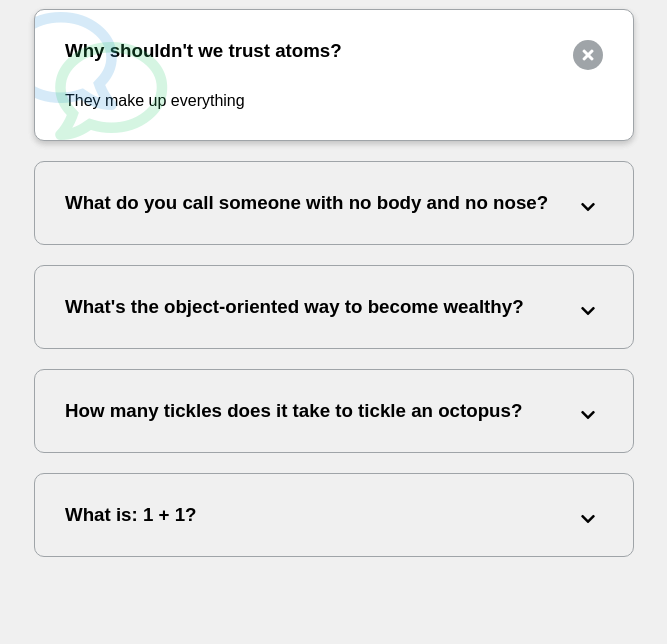
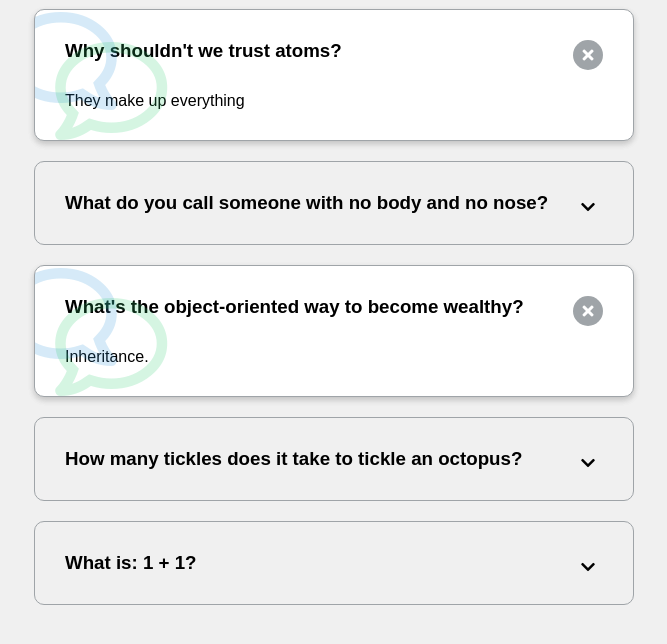
Before and after one commit to Spidey44/MN---50-Projects-In-50-Days---HTML-CSS-JavaScript, a plain HTML site: page 13 - faq-collapse/index.html in a window 1280 px wide. Shown: the part 108-752 px from the top of the page, without its empty margins (306-973 px from the left). Drawn offline with Linux system fonts and the light colour scheme; a web font is replaced by a local one.

Commit message:
ended #13

```diff
--- a/13 - faq-collapse/index.html
+++ b/13 - faq-collapse/index.html
@@ -10,7 +10,7 @@
   <body>
     <h1>Frequently Asked Questions</h1>
     <div class="faq-container">
-      <div class="faq active">
+      <div class="faq active"> <!-- active showing the answer  Many at once-->
         <h3 class="faq-title">
           Why shouldn't we trust atoms?
         </h3>
@@ -20,6 +20,7 @@
         </p>
 
         <button class="faq-toggle">
+          <!-- 2 buttoms, either expanded (chevron down) or retracted (x)-->
           <i class="fas fa-chevron-down"></i>
           <i class="fas fa-times"></i>
         </button>
@@ -38,7 +39,8 @@
         </button>
       </div>
 
-      <div class="faq">
+      <!-- add active -->
+      <div class="faq active">
         <h3 class="faq-title">
           What's the object-oriented way to become wealthy?
         </h3>
--- a/13 - faq-collapse/style.css
+++ b/13 - faq-collapse/style.css
@@ -16,7 +16,7 @@ h1 {
 
 .faq-container {
   max-width: 600px;
-  margin: 0 auto;
+  margin: 0 auto; /* center text auto top and bottom 0, left end right auto */
 }
 
 .faq {
@@ -26,28 +26,30 @@ h1 {
   margin: 20px 0;
   padding: 30px;
   position: relative;
-  overflow: hidden;
-  transition: 0.3s ease;
+  overflow: hidden;  /* nothing comes out of the container */
+  transition: 0.3s ease; /* smoth when open and close */
 }
 
 .faq.active {
   background-color: #fff;
   box-shadow: 0 3px 6px rgba(0, 0, 0, 0.1), 0 3px 6px rgba(0, 0, 0, 0.1);
 }
-
+/*  before and after pseudo selector*/
 .faq.active::before,
 .faq.active::after {
   content: '\f075';
+  /* add \ fbefore code */
+  /* https://fontawesome.com/icons/comment?f=sharp&s=regular*/
   font-family: 'Font Awesome 5 Free';
   color: #2ecc71;
-  font-size: 7rem;
-  position: absolute;
+  font-size: 7rem;/* 7 times the size root html */
+  position: absolute;/* within FAQ */
   opacity: 0.2;
   top: 20px;
   left: 20px;
   z-index: 0;
 }
-
+/* 2nf icone with the different colour, position and orientation */
 .faq.active::before {
   color: #3498db;
   top: -10px;
@@ -60,9 +62,14 @@ h1 {
 }
 
 .faq-text {
+  /* no display unless active class
+  if active display as block */
   display: none;
   margin: 30px 0 0;
 }
+
+/* expanded dont show the chevron*/
+/* contracted dont show the x or times*/
 
 .faq.active .faq-text {
   display: block;
```
